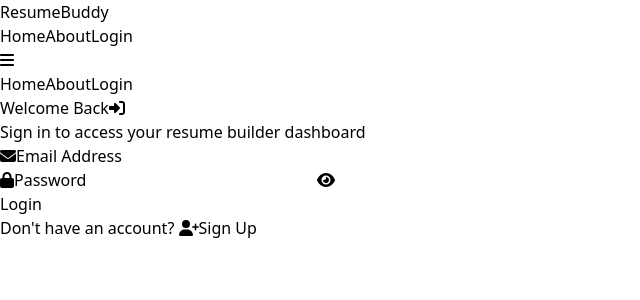
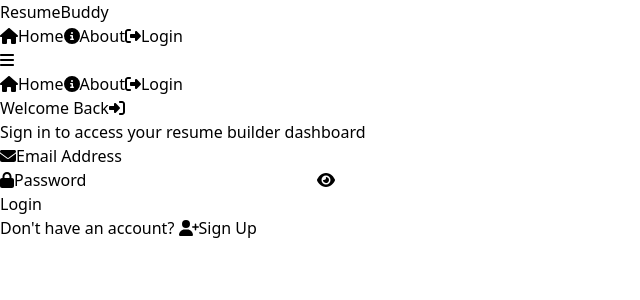
Before and after one commit to GangwarPriyansh/Resume-Analyzer, a React (Vite) app in the folder frontend/: page /login in a window 1280 px wide. Both pictures are taken after a click on the button 7 px from the left and 60 px from the top of the page. Shown: the top 300 px of the page, without its empty margins (0-640 px from the left). Built offline with nearby package versions, Linux system fonts and the light colour scheme.

Commit message:
changes in header

```diff
--- a/frontend/src/components/Header.jsx
+++ b/frontend/src/components/Header.jsx
@@ -3,7 +3,14 @@
 import { useDispatch, useSelector } from "react-redux";
 import { clearUser } from "../slice/userSlice";
 import { FontAwesomeIcon } from "@fortawesome/react-fontawesome";
-import { faChevronDown, faBars } from "@fortawesome/free-solid-svg-icons";
+import {
+  faChevronDown,
+  faBars,
+  faSignOutAlt,
+  faUserCog,
+  faHome,
+  faInfoCircle,
+} from "@fortawesome/free-solid-svg-icons";
 import { toast } from "react-toastify";
 
 export default function Header() {
@@ -19,36 +26,42 @@
     navigate("/");
   };
 
+  const handleChevronClick = (e) => {
+    e.stopPropagation();
+    setShowDropdown(!showDropdown);
+  };
+
   return (
     <header className="flex justify-between items-center px-4 sm:px-6 py-4 bg-[#0d1117] text-white relative">
       <h1 className="text-xl sm:text-2xl font-bold">
         Resume<span className="text-blue-500">Buddy</span>
       </h1>
 
-      {/* desktop view */}
+      {/* Desktop View */}
       <nav className="hidden md:flex font-medium gap-6 items-center">
-        <button onClick={() => navigate("/")} className="hover:text-blue-400">
+        <button
+          onClick={() => navigate("/")}
+          className="hover:text-blue-400 flex items-center gap-1"
+        >
+          <FontAwesomeIcon icon={faHome} className="w-4 h-4" />
           Home
         </button>
         <button
           onClick={() => navigate("/about")}
-          className="hover:text-blue-400 transition-colors"
+          className="hover:text-blue-400 transition-colors flex items-center gap-1"
         >
+          <FontAwesomeIcon icon={faInfoCircle} className="w-4 h-4" />
           About
         </button>
 
-        {/* <button onClick={()=> navigate("/about")} className="hover:text-blue-400" */}
-
         {isAuthenticated ? (
-          <div className="relative flex-shrink-0">
+          <div className="relative flex-shrink-0 flex items-center">
+            <span className="font-medium text-blue-500">Hello</span>
+            <span className="font-medium ml-1">{user?.name}</span>
             <button
-              onClick={() => setShowDropdown(!showDropdown)}
-              className="flex items-center gap-2 whitespace-nowrap min-w-max"
+              onClick={handleChevronClick}
+              className="ml-2 focus:outline-none"
             >
-              <span className="font-medium text-blue-500 inline-block">
-                Hello
-              </span>
-              <span className="font-medium inline-block">{user?.name}</span>
               <FontAwesomeIcon
                 icon={faChevronDown}
                 className={`w-4 h-4 transition-transform ${
@@ -58,11 +71,15 @@
             </button>
 
             {showDropdown && (
-              <div className="absolute right-0 mt-2 w-48 bg-[#1c2331] rounded-md shadow-lg py-1 z-10">
+              <div
+                className="absolute right-0 top-full mt-2 w-48 bg-[#1c2331] rounded-md shadow-lg py-1 z-10 border border-gray-700"
+                onClick={(e) => e.stopPropagation()}
+              >
                 <button
                   onClick={handleLogout}
-                  className="block w-full text-left px-4 py-2 text-sm hover:bg-[#2b313c]"
+                  className="w-full text-left px-4 py-2 text-sm hover:text-red-400 font-medium flex items-center gap-2"
                 >
+                  <FontAwesomeIcon icon={faSignOutAlt} className="w-4 h-4" />
                   Logout
                 </button>
               </div>
@@ -71,14 +88,15 @@
         ) : (
           <button
             onClick={() => navigate("/login")}
-            className="hover:text-blue-400"
+            className="hover:text-blue-400 flex items-center gap-1"
           >
+            <FontAwesomeIcon icon={faSignOutAlt} className="w-4 h-4" />
             Login
           </button>
         )}
       </nav>
 
-      {/* mobile view */}
+      {/* Mobile View */}
       <button
         className="md:hidden text-xl"
         onClick={() => setShowMobileMenu(!showMobileMenu)}
@@ -86,14 +104,15 @@
         <FontAwesomeIcon icon={faBars} />
       </button>
       {showMobileMenu && (
-        <nav className="md:hidden absolute top-full left-0 right-0 bg-[#0d1117] flex flex-col items-center py-4 gap-4 z-20">
+        <nav className="md:hidden absolute top-full left-0 right-0 bg-[#0d1117] flex flex-col items-center py-4 gap-4 z-20 border-t border-gray-800">
           <button
             onClick={() => {
               navigate("/");
               setShowMobileMenu(false);
             }}
-            className="hover:text-blue-400"
+            className="hover:text-blue-400 flex items-center gap-2"
           >
+            <FontAwesomeIcon icon={faHome} className="w-4 h-4" />
             Home
           </button>
 
@@ -102,25 +121,24 @@
               navigate("/about");
               setShowMobileMenu(false);
             }}
-            className="hover:text-blue-400 transition-colors"
+            className="hover:text-blue-400 transition-colors flex items-center gap-2"
           >
+            <FontAwesomeIcon icon={faInfoCircle} className="w-4 h-4" />
             About
           </button>
 
           {isAuthenticated ? (
-            <div className="flex flex-col justify-center">
-              <div className="flex item-center gap-2">
-                <span className="font-medium text-blue-500 flex justify-center">
-                  Hello
-                </span>
+            <div className="flex flex-col items-center gap-4 w-full px-4">
+              <div className="flex items-center gap-2">
+                <span className="font-medium text-blue-500">Hello</span>
+                <span className="font-medium">{user?.name}</span>
                 <button
-                  onClick={() => setShowDropdown(!showDropdown)}
-                  className="flex items-center justify-center gap-2"
+                  onClick={handleChevronClick}
+                  className="focus:outline-none"
                 >
-                  <span className="font-medium">{user?.name}</span>
                   <FontAwesomeIcon
                     icon={faChevronDown}
-                    className={`w-4 h-4 transition-transform${
+                    className={`w-4 h-4 transition-transform ${
                       showDropdown ? "rotate-180" : ""
                     }`}
                   />
@@ -128,15 +146,18 @@
               </div>
 
               {showDropdown && (
+                <div className="flex flex-col gap-2 w-full">
                   <button
                     onClick={() => {
                       handleLogout();
                       setShowMobileMenu(false);
                     }}
-                  className="mt-2 px-4 py-2 text-sm hover:text-red-400 font-medium"
+                    className="w-full text-center px-4 py-2 text-sm hover:text-red-400 font-medium flex items-center justify-center gap-2"
                   >
+                    <FontAwesomeIcon icon={faSignOutAlt} className="w-4 h-4" />
                     Logout
                   </button>
+                </div>
               )}
             </div>
           ) : (
@@ -145,8 +166,9 @@
                 navigate("/login");
                 setShowMobileMenu(false);
               }}
-              className="hover:text-blue-400 font-medium"
+              className="hover:text-blue-400 font-medium flex items-center gap-2"
             >
+              <FontAwesomeIcon icon={faSignOutAlt} className="w-4 h-4" />
               Login
             </button>
           )}
--- a/frontend/src/components/LoginForm.jsx
+++ b/frontend/src/components/LoginForm.jsx
@@ -196,7 +196,7 @@
       <div className="max-w-md mx-auto">
         {/* Header Section */}
         <div className="text-center mb-6">
-          <h1 className="text-3xl font-bold text-white mb-3 flex items-center justify-center">
+          <h1 className="text-4xl font-extrabold text-white mb-3 flex items-center justify-center">
             Welcome Back
             <span className="bg-blue-600 w-10 h-10 rounded-full flex items-center justify-center ml-3">
               <FontAwesomeIcon
@@ -205,7 +205,7 @@
               />
             </span>
           </h1>
-          <p className="text-gray-300">
+          <p className="text-gray-300 font-normal sm:text-sm md:font-medium lg:font-medium">
             Sign in to access your resume builder dashboard
           </p>
         </div>
--- a/frontend/src/components/SignUpForm.jsx
+++ b/frontend/src/components/SignUpForm.jsx
@@ -280,7 +280,7 @@
       <div className="max-w-md mx-auto">
         {/* Header Section */}
         <div className="text-center mb-6">
-          <h1 className="text-3xl font-bold text-white mb-3 flex items-center justify-center">
+          <h1 className="text-xl sm:text-xl md:text-4xl lg:text-4xl font-extrabold text-white mb-3 flex items-center justify-center">
             Join ResumeBuddy
             <span className="bg-blue-600 w-10 h-10 rounded-full flex items-center justify-center ml-3">
               <FontAwesomeIcon
@@ -289,7 +289,7 @@
               />
             </span>
           </h1>
-          <p className="text-gray-300">
+          <p className="text-gray-300 font-normal sm:text-sm md:font-medium lg:font-medium">
             Create your account and start building professional resumes in
             minutes
           </p>
```
Lines whose indentation alone changed are shown as unchanged.
